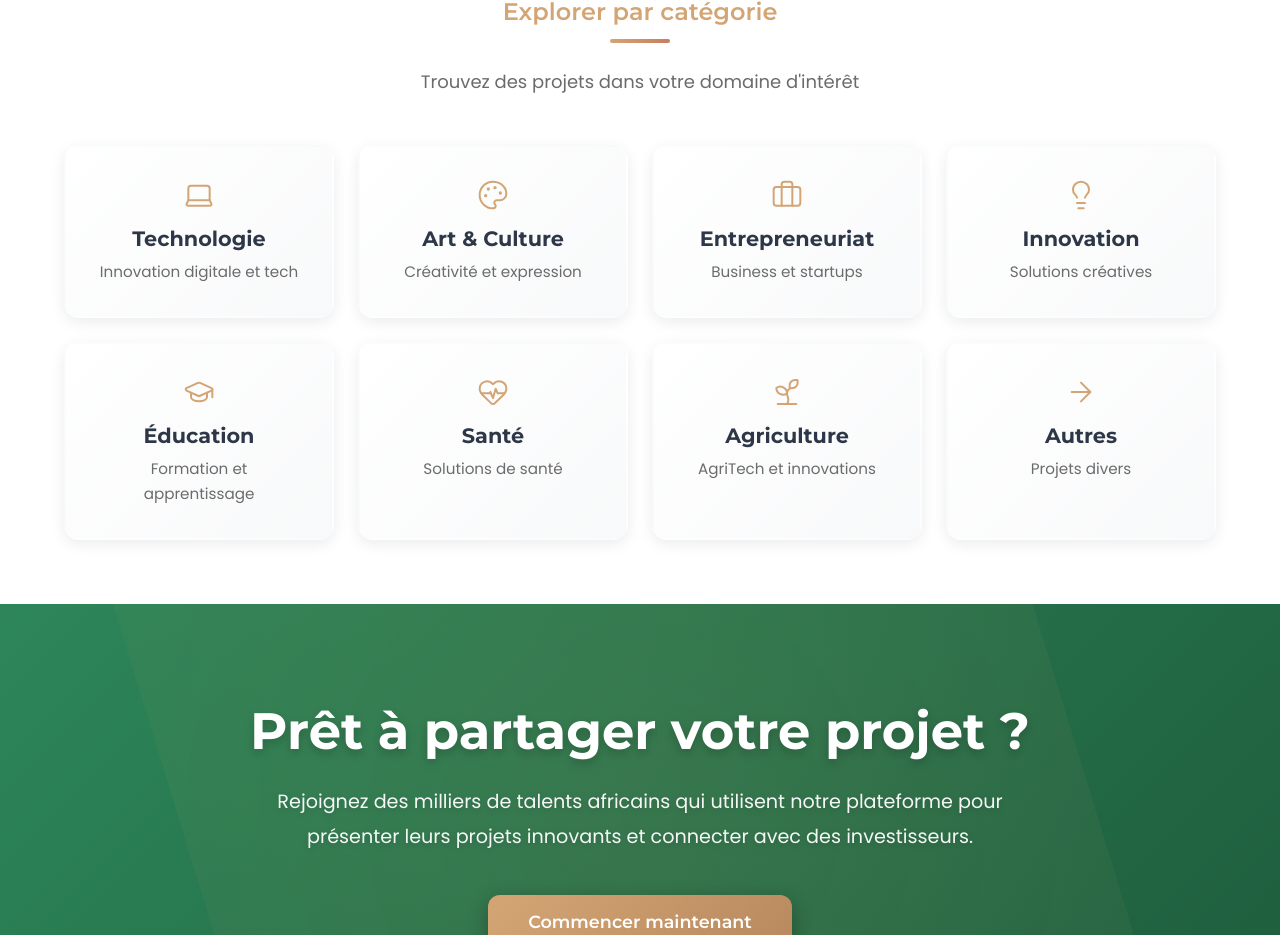
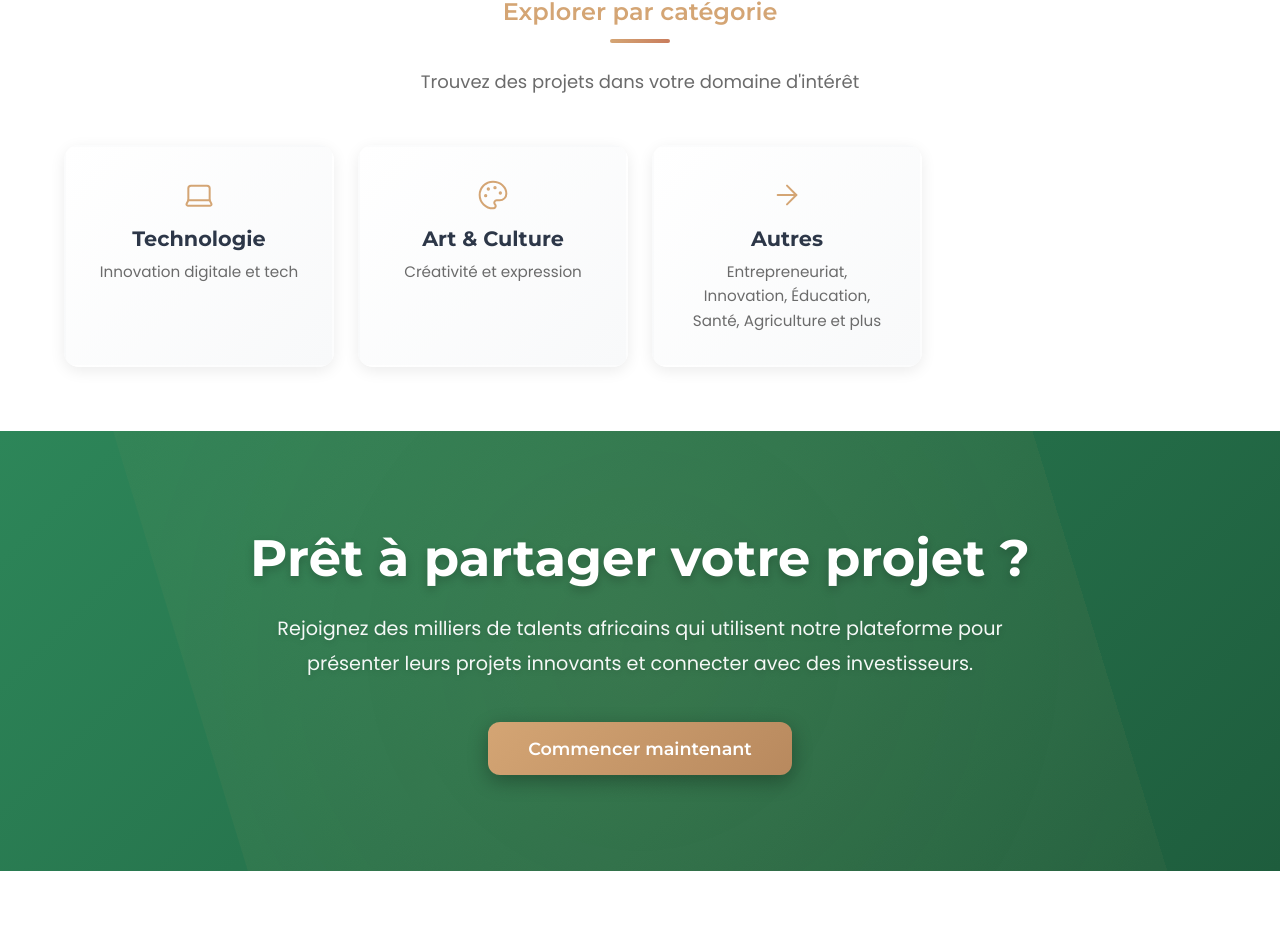
Before and after one commit to OUEDRAOGOFred/-TalentsAfricains, a React (Vite) app in the folder frontend/: page / in a window 1280 px wide. Shown: the part 1594-2529 px from the top of the page. Built offline with nearby package versions, Linux system fonts and the light colour scheme; no server answers.

Commit message:
Reduce categories grid to 2 main cards + 1 Others card

```diff
--- a/frontend/src/pages/Home.jsx
+++ b/frontend/src/pages/Home.jsx
@@ -159,35 +159,10 @@ const Home = () => {
               <h3 className="category-name">Art & Culture</h3>
               <p className="category-description">Créativité et expression</p>
             </Link>
-            <Link to="/discover?categorie=entrepreneuriat" className="category-card">
-              <div className="category-icon"><Briefcase size={32} strokeWidth={1.5} /></div>
-              <h3 className="category-name">Entrepreneuriat</h3>
-              <p className="category-description">Business et startups</p>
-            </Link>
-            <Link to="/discover?categorie=innovation" className="category-card">
-              <div className="category-icon"><Lightbulb size={32} strokeWidth={1.5} /></div>
-              <h3 className="category-name">Innovation</h3>
-              <p className="category-description">Solutions créatives</p>
-            </Link>
-            <Link to="/discover?categorie=education" className="category-card">
-              <div className="category-icon"><GraduationCap size={32} strokeWidth={1.5} /></div>
-              <h3 className="category-name">Éducation</h3>
-              <p className="category-description">Formation et apprentissage</p>
-            </Link>
-            <Link to="/discover?categorie=sante" className="category-card">
-              <div className="category-icon"><HeartPulse size={32} strokeWidth={1.5} /></div>
-              <h3 className="category-name">Santé</h3>
-              <p className="category-description">Solutions de santé</p>
-            </Link>
-            <Link to="/discover?categorie=agriculture" className="category-card">
-              <div className="category-icon"><Sprout size={32} strokeWidth={1.5} /></div>
-              <h3 className="category-name">Agriculture</h3>
-              <p className="category-description">AgriTech et innovations</p>
-            </Link>
-            <Link to="/discover?categorie=autre" className="category-card">
+            <Link to="/discover" className="category-card">
               <div className="category-icon"><ArrowRight size={32} strokeWidth={1.5} /></div>
               <h3 className="category-name">Autres</h3>
-              <p className="category-description">Projets divers</p>
+              <p className="category-description">Entrepreneuriat, Innovation, Éducation, Santé, Agriculture et plus</p>
             </Link>
           </div>
         </div>
```
